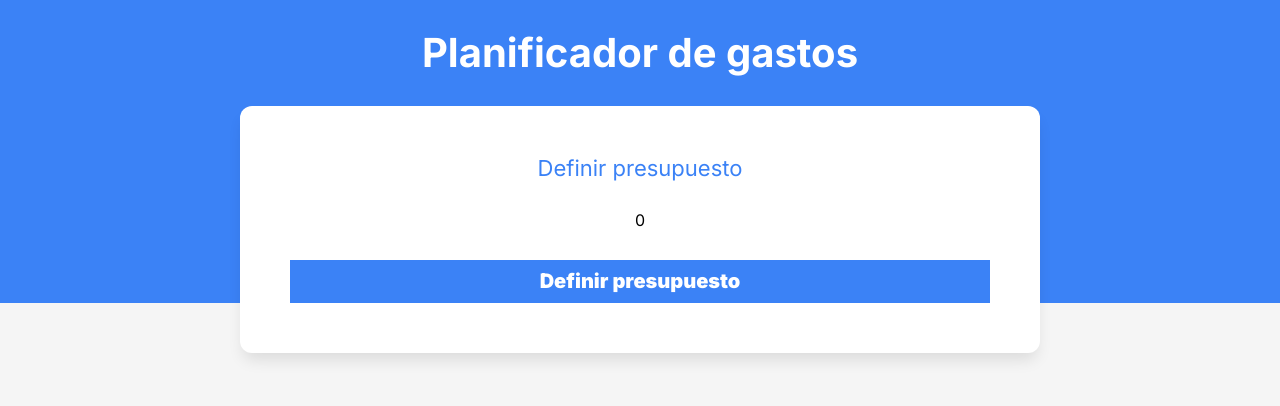
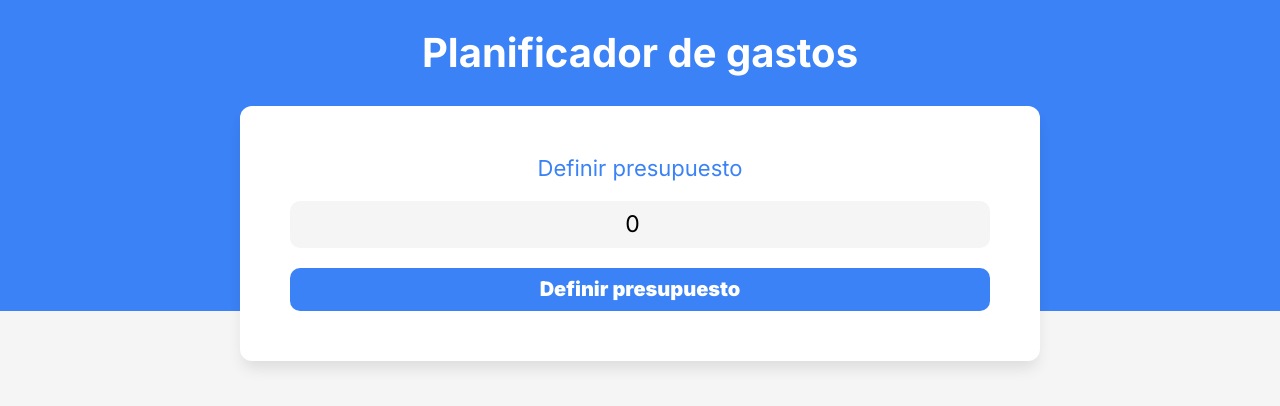
Before and after one commit to gsusgit/admin-gastos, a Vue app: page / in a window 1280 px wide. Shown: the top 406 px of the page. Built offline with nearby package versions, Linux system fonts and the light colour scheme.

Commit message:
Add Budget Control component

```diff
--- a/src/App.vue
+++ b/src/App.vue
@@ -1,5 +1,13 @@
 <script setup>
+  import { ref } from 'vue'
   import Presupuesto from './components/Presupuesto.vue'
+  import ControlPresupuesto from './components/ControlPresupuesto.vue'
+
+  const presupuesto = ref(0)
+
+  const definirPresupuesto = (cantidad) => {
+    presupuesto.value = cantidad
+  }
 </script>
 
 <template>
@@ -7,7 +15,12 @@
     <header>
       <h1>Planificador de gastos</h1>
       <div class="contenedor-header contenedor sombra">
-        <Presupuesto />
+        <Presupuesto v-if="presupuesto === 0"
+          @definir-presupuesto="definirPresupuesto"
+        />
+        <ControlPresupuesto v-else
+          :presupuesto="presupuesto"
+        />
       </div>
     </header>
   </div>
--- /dev/null
+++ b/src/components/ControlPresupuesto.vue
@@ -0,0 +1,90 @@
+<script setup>
+  import imagen from '../assets/img/grafico.jpg'
+
+  const props = defineProps({
+    presupuesto: {
+      type: Number,
+      required: true
+    }
+  })
+</script>
+
+<template>
+  <div class="dos-columnas">
+    <div class="contenedor-grafico">
+      <img
+          :src="imagen"
+          alt="Gráfico">
+    </div>
+    <div class="contenedor-presupuesto">
+      <button
+          class="reset-app"
+      >Resetear App</button>
+      <p>
+        <span>Presupuesto: </span>${{ props.presupuesto }}
+      </p>
+      <p>
+        <span>Disponible: </span>${{ props.presupuesto }}
+      </p>
+      <p>
+        <span>Gastado: </span>${{ props.presupuesto }}
+      </p>
+    </div>
+  </div>
+</template>
+
+<style scoped>
+  .dos-columnas {
+    display: flex;
+    flex-direction: column;
+  }
+  .dos-columnas > :first-child {
+    margin-bottom: 3rem;
+  }
+  @media (min-width: 768px) {
+    .dos-columnas {
+      flex-direction: row;
+      gap: 4rem;
+      align-items: center;
+    }
+    .dos-columnas > :first-child {
+      margin-bottom: 0;
+    }
+  }
+  .contenedor-grafico {
+
+  }
+  .reset-app {
+    background-color: #DB2777;
+    border: none;
+    padding: 1rem;
+    width: 100%;
+    border-radius: 1rem;
+    color: var(--blanco);
+    font-weight: 900;
+    text-transform: uppercase;
+    transition-property: background-color;
+    transition-duration: 300ms;
+  }
+  .reset-app:hover {
+    cursor: pointer;
+    background-color: #C11D67;
+  }
+  .contenedor-presupuesto {
+    width: 100%;
+  }
+  .contenedor-presupuesto p {
+    font-size: 2.4rem;
+    text-align: center;
+    color: var(--gris-oscuro);
+  }
+  @media (min-width: 768px) {
+    .contenedor-presupuesto p {
+      text-align: left;
+    }
+  }
+  .contenedor-presupuesto span {
+    font-weight: 900;
+    color: var(--azul);
+  }
+</style>
--- a/src/components/Presupuesto.vue
+++ b/src/components/Presupuesto.vue
@@ -1,6 +1,10 @@
 <script setup>
 import { ref } from 'vue'
 import Alerta from './Alerta.vue'
+
+const emit = defineEmits([
+    'definir-presupuesto'
+])
 
 const presupuesto = ref(0)
 const error = ref('')
@@ -11,6 +15,8 @@
     setTimeout(() => {
       error.value = ''
     }, 2000)
+  } else {
+    emit('definir-presupuesto', presupuesto.value)
   }
 }
 </script>
@@ -23,11 +29,10 @@
       {{ error }}
     </Alerta>
     <div class="campo">
-      <label for="nuevo-presupuesto">Definir presupuesto</label>
+      <label for="presupuesto">Definir presupuesto</label>
       <input
-          type="text"
-          id="nuevo-presupuesto"
-          class="nuevo-presupuesto"
+          type="number"
+          id="presupuesto"
           placeholder="Añade tu presupuesto"
           min="0"
           v-model.number="presupuesto"
@@ -44,9 +49,6 @@
   .presupuesto {
     width: 100%;
   }
-  .nuevo-presupuesto {
-
-  }
   .campo {
     display: grid;
     gap: 2rem;
@@ -55,11 +57,12 @@
     padding: 1rem;
     border: none;
     text-align: center;
+    border-radius: 1rem;
+    width: 100%;
   }
   .presupuesto input[type="number"] {
-    background-color: var(--gris-claro);
-    border-radius: 1rem;
-    font-size: 2.2rem;
+    background-color: var(--gris-claro) !important;
+    font-size: 2.3rem;
   }
   .presupuesto input[type="submit"] {
     color: var(--blanco);
@@ -67,7 +70,6 @@
     font-size: 2rem;
     margin-top: 2rem;
     font-weight: 900;
-    width: 100%;
   }
   .presupuesto input[type="submit"]:hover {
     background-color: #1048A4;
```
